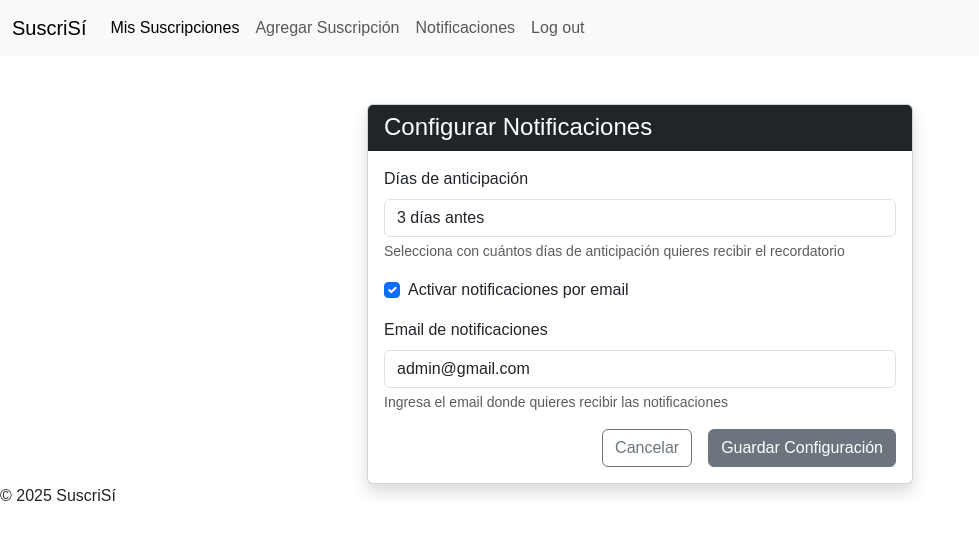
After one commit to marcos-css/crud_suscripcion_tracker, a Django app: page /notificaciones/ in a window 1280 px wide. The commit adds this page. Shown: the top 540 px of the page, without its empty margins (0-979 px from the left). Run offline with Django 5.2, Linux system fonts and the light colour scheme; a user stored in the database is signed in; data comes from the database, SQL or seed files in the repository; both versions use the stored data as it was after the commit.

Commit message:
Se agrego la funcionalidad de update suscripciones

```diff
--- a/crud_suscripciones/models.py
+++ b/crud_suscripciones/models.py
@@ -29,4 +29,5 @@ class Suscripcion(models.Model):
 class ConfiguracionNotificacion(models.Model):
     usuario = models.OneToOneField(User, on_delete=models.CASCADE)
     dias_aviso = models.IntegerField(default=3)
+    email_notificaciones = models.EmailField(blank=True)
     activa = models.BooleanField(default=True)
--- a/crud_suscripciones/templates/base.html
+++ b/crud_suscripciones/templates/base.html
@@ -4,7 +4,7 @@
 <head>
     <meta charset="UTF-8">
     <meta name="viewport" content="width=device-width, initial-scale=1.0">
-    <title>{% block title %}Subscription Tracker{% endblock %}</title>
+    <title>{% block title %}Subscription Tracker"sucriFacil"{% endblock %}</title>
 
     <!-- CSS global -->
      <link rel="stylesheet" href="https://cdn.jsdelivr.net/npm/bootstrap@5.3.8/dist/css/bootstrap.min.css">
@@ -16,7 +16,7 @@
     <header>
         <nav class="navbar navbar-expand-lg bg-body-tertiary">
   <div class="container-fluid">
-    <a class="navbar-brand" href="/">Subscription Tracker</a>
+    <a class="navbar-brand" href="/">SuscriSí</a>
     <button class="navbar-toggler" type="button" data-bs-toggle="collapse" data-bs-target="#navbarNavAltMarkup" aria-controls="navbarNavAltMarkup" aria-expanded="false" aria-label="Toggle navigation">
       <span class="navbar-toggler-icon"></span>
     </button>
@@ -25,6 +25,7 @@
         {% if user.is_authenticated %}
         <a class="nav-link active" aria-current="page" href="/">Mis Suscripciones</a>
         <a class="nav-link" href="{% url 'crear_suscripcion' %}">Agregar Suscripción</a>
+        <a class="nav-link" href="/notificaciones/">Notificaciones</a>
         <a class="nav-link" href="/logout">Log out</a>
         {% else %}
         <a class="nav-link" href="/signup">Sign up</a>
@@ -43,7 +44,7 @@
 
     <!-- Footer -->
     <footer>
-        <p>&copy; 2025 Subscription Tracker</p>
+        <p>&copy; 2025 SuscriSí</p>
     </footer>
 
 </body>
--- /dev/null
+++ b/crud_suscripciones/templates/configurar_notificaciones.html
@@ -0,0 +1,67 @@
+{% extends 'base.html' %}
+
+{% block title %}Configurar Notificaciones{% endblock %}
+
+{% block content %}
+<div class="container mt-5">
+    <div class="row justify-content-center">
+        <div class="col-md-6">
+            <div class="card shadow">
+                <div class="card-header bg-dark text-white">
+                    <h4 class="mb-0">Configurar Notificaciones</h4>
+                </div>
+                <div class="card-body">
+                    {% if mensaje %}
+                    <div class="alert alert-success" role="alert">
+                        {{ mensaje }}
+                    </div>
+                    {% endif %}
+
+                    {% if error %}
+                    <div class="alert alert-danger" role="alert">
+                        {{ error }}
+                    </div>
+                    {% endif %}
+
+                    <form method="POST">
+                        {% csrf_token %}
+
+                        <div class="mb-3">
+                            <label for="dias_aviso" class="form-label">Días de anticipación</label>
+                            <select class="form-control" id="dias_aviso" name="dias_aviso">
+                                <option value="1" {% if config.dias_aviso == 1 %}selected{% endif %}>1 día antes</option>
+                                <option value="3" {% if config.dias_aviso == 3 %}selected{% endif %}>3 días antes</option>
+                                <option value="5" {% if config.dias_aviso == 5 %}selected{% endif %}>5 días antes</option>
+                                <option value="7" {% if config.dias_aviso == 7 %}selected{% endif %}>7 días antes</option>
+                                <option value="15" {% if config.dias_aviso == 15 %}selected{% endif %}>15 días antes</option>
+                            </select>
+                            <div class="form-text">Selecciona con cuántos días de anticipación quieres recibir el recordatorio</div>
+                        </div>
+
+                        <div class="mb-3 form-check">
+                            <input type="checkbox" class="form-check-input" id="activa"
+                                   name="activa" {% if config.activa %}checked{% endif %}>
+                            <label class="form-check-label" for="activa">
+                                Activar notificaciones por email
+                            </label>
+                        </div>
+
+                        <div class="mb-3">
+                             <label for="email_notificaciones" class="form-label">Email de notificaciones</label>
+                             <input type="email" class="form-control" id="email_notificaciones"
+                             name="email_notificaciones"
+                             value="{{ config.email_notificaciones|default:user.email }}" required>
+                             <div class="form-text">Ingresa el email donde quieres recibir las notificaciones</div>
+                        </div>
+
+                        <div class="d-grid gap-2 d-md-flex justify-content-md-end">
+                            <a href="/" class="btn btn-outline-secondary me-md-2">Cancelar</a>
+                            <button type="submit" class="btn btn-secondary">Guardar Configuración</button>
+                        </div>
+                    </form>
+                </div>
+            </div>
+        </div>
+    </div>
+</div>
+{% endblock %}
--- a/crud_suscripciones/templates/index.html
+++ b/crud_suscripciones/templates/index.html
@@ -46,6 +46,7 @@
                                     ({{ suscripcion.dias_hasta_renovacion }} días restantes)
                                 </small>
                             </p>
+                            <a href="/editar/{{ suscripcion.id }}/" class="btn btn-outline-secondary btn-sm">Editar</a>
                         </div>
                     </div>
                 </div>
--- a/crud_suscripciones/templates/signin.html
+++ b/crud_suscripciones/templates/signin.html
@@ -21,7 +21,7 @@
               {% csrf_token %}
 
               <div class="col-12">
-                <label for="id_username" class="form-label">Usuario</label>
+                <label for="id_username" class="form-label">Email</label>
                 <div class="input-group has-validation">
                   <span class="input-group-text" id="inputGroupPrepend">@</span>
                   <input type="text" name="username" class="form-control {% if form.username.errors %}is-invalid{% endif %}"
--- a/crud_suscripciones/templates/signup.html
+++ b/crud_suscripciones/templates/signup.html
@@ -22,7 +22,7 @@
               {% csrf_token %}
 
               <div class="col-12">
-                <label for="id_username" class="form-label">Usuario</label>
+                <label for="id_username" class="form-label">Email</label>
                 <div class="input-group has-validation">
                   <span class="input-group-text" id="inputGroupPrepend">@</span>
                   <input type="text" name="username" class="form-control {% if form.username.errors %}is-invalid{% endif %}"
--- a/crud_suscripciones/views.py
+++ b/crud_suscripciones/views.py
@@ -5,6 +5,8 @@ from django.contrib.auth import login, logout, authenticate
 from .models import Suscripcion
 from django.contrib.auth.decorators import login_required
 from .forms import SuscripcionForm
+from django.shortcuts import render, redirect, get_object_or_404
+from .models import Suscripcion, ConfiguracionNotificacion
 
 
 # Create your views here.
@@ -25,6 +27,8 @@ def inicio(request):
                 total_mensual += sus.costo / 12
             elif sus.frecuencia_pago == 'trimestral':
                 total_mensual += sus.costo / 3
+            elif sus.frecuencia_pago == 'semanal':
+                total_mensual += sus.costo * 4
 
         context = {
             'suscripciones': suscripciones,
@@ -93,3 +97,69 @@ def crear_suscripcion(request):
     else:
         form = SuscripcionForm()
     return render(request, 'crear_suscripcion.html', {'form': form})
+
+@login_required
+def editar_suscripcion(request, id):
+    # Obtener la suscripción del usuario actual
+    suscripcion = get_object_or_404(Suscripcion, id=id, usuario=request.user)
+
+    if request.method == 'GET':
+        # Mostrar formulario con datos actuales
+        initial_data = {
+            'nombre_servicio': suscripcion.nombre_servicio,
+            'costo': suscripcion.costo,
+            'frecuencia_pago': suscripcion.frecuencia_pago,
+            'fecha_renovacion': suscripcion.fecha_renovacion
+        }
+        return render(request, 'editar_suscripcion.html', {
+            'suscripcion': suscripcion,
+            'initial_data': initial_data
+        })
+    else:
+        # Procesar el formulario enviado
+        try:
+            suscripcion.nombre_servicio = request.POST['nombre_servicio']
+            suscripcion.costo = float(request.POST['costo'])
+            suscripcion.frecuencia_pago = request.POST['frecuencia_pago']
+            suscripcion.fecha_renovacion = request.POST['fecha_renovacion']
+            suscripcion.save()
+
+            return redirect('/')  # Regresar a inicio tras editar
+        except:
+            return render(request, 'editar_suscripcion.html', {
+                'suscripcion': suscripcion,
+                'error': 'Error al actualizar la suscripción'
+            })
+
+@login_required
+def configurar_notificaciones(request):
+    # Obtener o crear configuración del usuario
+    config, created = ConfiguracionNotificacion.objects.get_or_create(
+        usuario=request.user,
+        defaults={
+            'dias_aviso': 3,
+            'activa': True,
+            'email_notificaciones': request.user.email  # Email por defecto
+        }
+    )
+
+    if request.method == 'GET':
+        return render(request, 'configurar_notificaciones.html', {
+            'config': config
+        })
+    else:
+        try:
+            config.dias_aviso = int(request.POST['dias_aviso'])
+            config.email_notificaciones = request.POST['email_notificaciones']
+            config.activa = 'activa' in request.POST
+            config.save()
+
+            return render(request, 'configurar_notificaciones.html', {
+                'config': config,
+                'mensaje': 'Configuración guardada exitosamente'
+            })
+        except:
+            return render(request, 'configurar_notificaciones.html', {
+                'config': config,
+                'error': 'Error al guardar la configuración'
+            })
--- a/proyecto_suscripciones/urls.py
+++ b/proyecto_suscripciones/urls.py
@@ -11,4 +11,6 @@ urlpatterns = [
     path('signup/', views.signup, name='signup'),
     path('logout/', views.signout, name='logout'),
     path('suscripciones/crear/', views.crear_suscripcion, name='crear_suscripcion'),
+    path('editar/<int:id>/', views.editar_suscripcion, name='editar_suscripcion'),
+    path('notificaciones/', views.configurar_notificaciones, name='configurar_notificaciones'),
 ]
```
Also changed, not shown: crud_suscripciones/templates/editar_suscripcion.html (added, +61 -0 lines), crud_suscripciones/migrations/0003_configuracionnotificacion_email_notificaciones.py (added), db.sqlite3, 1 other file.
